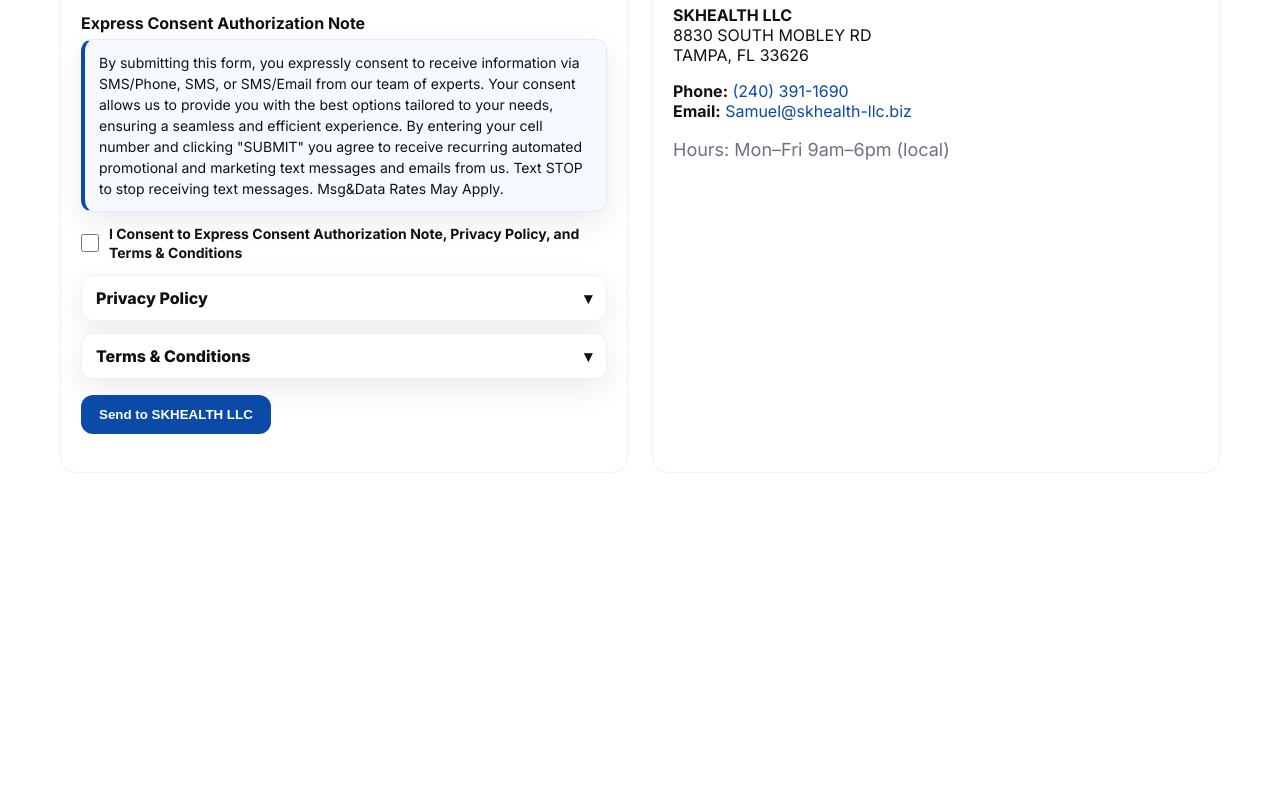
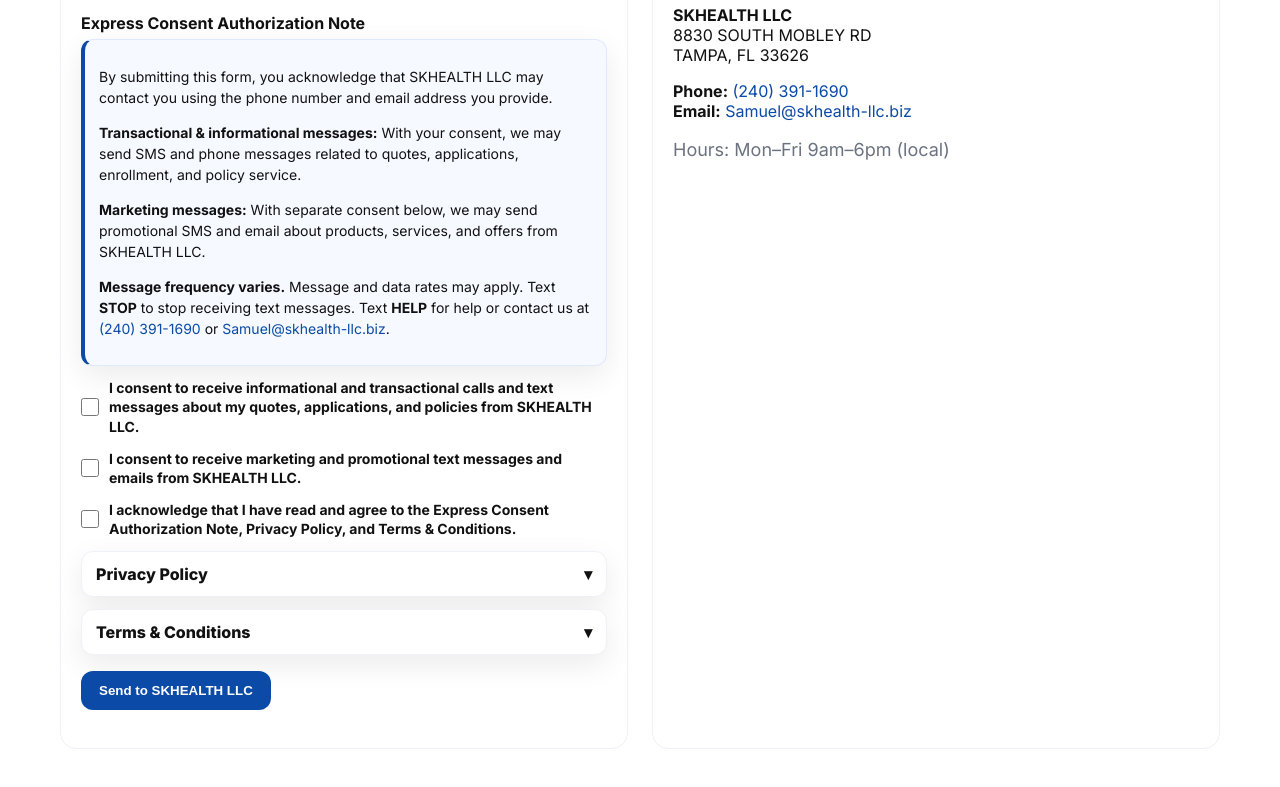
Before and after one commit to still62bronzes/skhealth-llc.biz, a plain HTML site: page index.html in a window 1280 px wide. Shown: the part 3973-4760 px from the top of the page. Before the commit the page ends 4614 px from the top, so only its background shows below. Drawn offline with Linux system fonts and the light colour scheme.

Commit message:
Update index.html - Express Consent Authorization

```diff
--- a/index.html
+++ b/index.html
@@ -486,15 +486,79 @@
             <textarea id="message" name="message" rows="5" placeholder="Tell us about your needs…"></textarea>
           </div>
 
-          <!-- Express Consent Authorization (required) -->
+          <!-- Express Consent Authorization -->
 <div class="legal-sections" style="margin-top:16px">
   <h4>Express Consent Authorization Note</h4>
   <div id="express-consent-note" class="consent-card">
-              By submitting this form, you expressly consent to receive information via SMS/Phone, SMS, or SMS/Email from our team of experts. Your consent allows us to provide you with the best options tailored to your needs, ensuring a seamless and efficient experience. By entering your cell number and clicking "SUBMIT" you agree to receive recurring automated promotional and marketing text messages and emails from us. Text STOP to stop receiving text messages. Msg&Data Rates May Apply.
+    <p>
+      By submitting this form, you acknowledge that SKHEALTH LLC may contact you
+      using the phone number and email address you provide.
+    </p>
+    <p>
+      <strong>Transactional &amp; informational messages:</strong> With your consent, we may send
+      SMS and phone messages related to quotes, applications, enrollment, and policy service.
+    </p>
+    <p>
+      <strong>Marketing messages:</strong> With separate consent below, we may send promotional
+      SMS and email about products, services, and offers from SKHEALTH LLC.
+    </p>
+    <p>
+      <strong>Message frequency varies.</strong> Message and data rates may apply.
+      Text <strong>STOP</strong> to stop receiving text messages.
+      Text <strong>HELP</strong> for help or contact us at
+      <a href="tel:(240) 391-1690">(240) 391-1690</a> or
+      <a href="mailto:Samuel@skhealth-llc.biz">Samuel@skhealth-llc.biz</a>.
+    </p>
   </div>
+
+  <!-- Separate opt-in checkboxes -->
   <div class="consent-line">
-            <input type="checkbox" id="consent" name="consent" required aria-describedby="express-consent-note">
-            <label for="consent"><b>I Consent to Express Consent Authorization Note, Privacy Policy, and Terms & Conditions</b></label>
+    <input
+      type="checkbox"
+      id="consent-transactional"
+      name="consent_transactional"
+      required
+      aria-describedby="express-consent-note"
+    >
+    <label for="consent-transactional">
+      <strong>
+        I consent to receive informational and transactional calls and text messages
+        about my quotes, applications, and policies from SKHEALTH LLC.
+      </strong>
+    </label>
+  </div>
+
+  <div class="consent-line">
+    <input
+      type="checkbox"
+      id="consent-marketing"
+      name="consent_marketing"
+      required
+      aria-describedby="express-consent-note"
+    >
+    <label for="consent-marketing">
+      <strong>
+        I consent to receive marketing and promotional text messages and emails
+        from SKHEALTH LLC.
+      </strong>
+    </label>
+  </div>
+
+  <!-- Legal acceptance -->
+  <div class="consent-line">
+    <input
+      type="checkbox"
+      id="consent-terms"
+      name="consent_terms"
+      required
+      aria-describedby="privacy-policy-copy terms-conditions-copy"
+    >
+    <label for="consent-terms">
+      <strong>
+        I acknowledge that I have read and agree to the Express Consent Authorization Note,
+        Privacy Policy, and Terms &amp; Conditions.
+      </strong>
+    </label>
   </div>
 
             <!-- Privacy Policy dropdown -->
```
Lines whose indentation alone changed are shown as unchanged.
